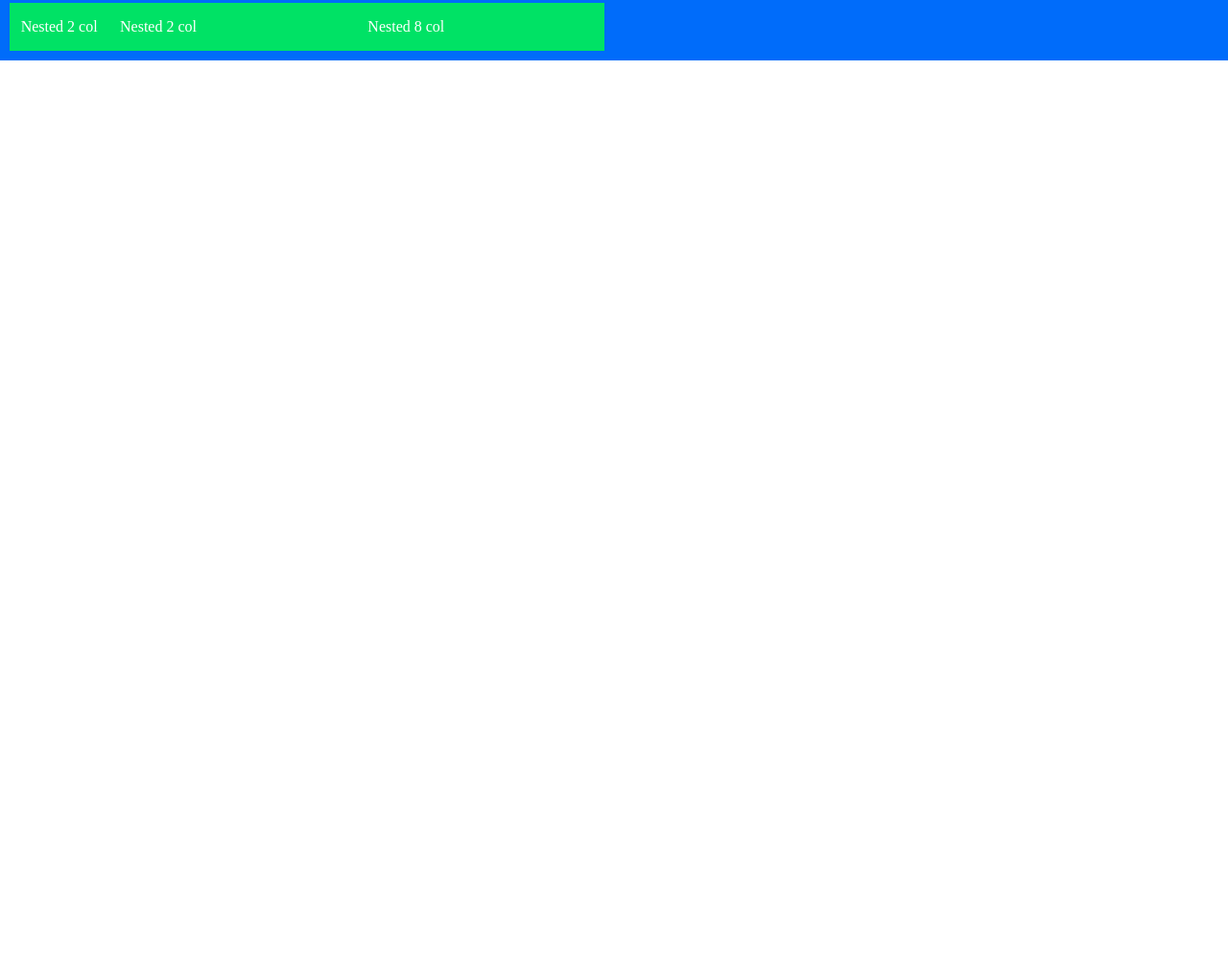
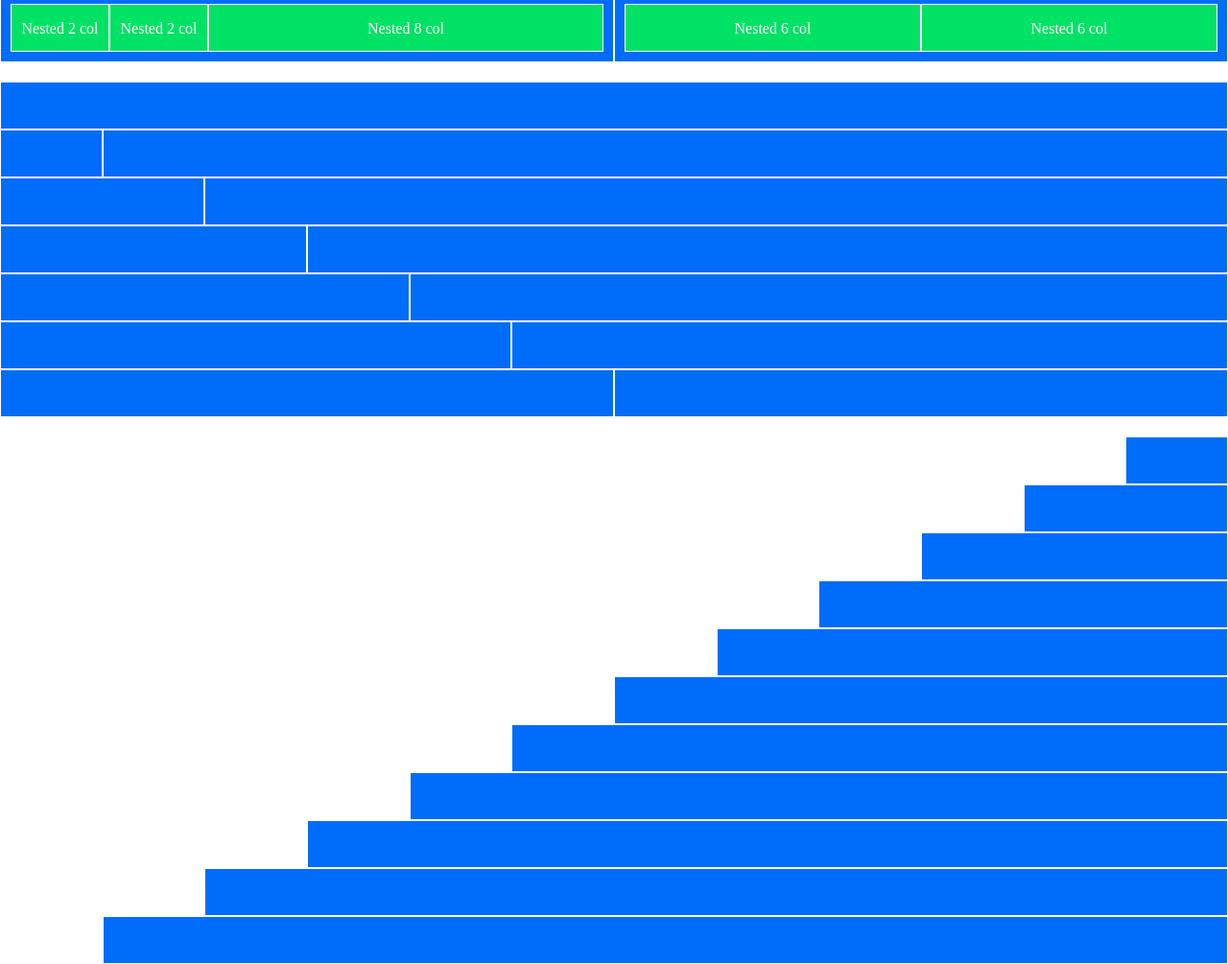
Before and after one commit to FedericoCapitani/html-css-12bool, a plain HTML site: page index.html in a window 1280 px wide. Shown: the part 257-1262 px from the top of the page at 96% size. Before the commit the page ends 800 px from the top, so only its background shows below. Drawn offline with Linux system fonts and the light colour scheme.

Commit message:
completare screenshot

```diff
--- a/assets/framework.css
+++ b/assets/framework.css
@@ -9,7 +9,7 @@
     margin: 0 auto;
 }
 
-.container[class^="col-"]{
+.container [class^="col"]{
     border: 1px solid white;
 }
 
--- a/assets/style.css
+++ b/assets/style.css
@@ -7,6 +7,9 @@
 }
 .margin_green{
     margin: 10px;
+}
+.height50{
+    height: 50px;
 }
 .bg_blue{
     background-color: var(--blue);
--- a/index.html
+++ b/index.html
@@ -53,7 +53,83 @@
                     <div class="col-8 bg_green text">Nested 8 col</div>
                 </div>
             </div>
-            <div class="col-6 bg_blue"></div>
+            <div class="col-6 bg_blue">
+                <div class="row margin_green">
+                    <div class="col-6 bg_green text">Nested 6 col</div>
+                    <div class="col-6 bg_green text">Nested 6 col</div>
+                </div>
+            </div>
+        </div>
+        <div class="row marginTop">
+            <div class="col-12 bg_blue height50"></div>
+        </div>
+        <div class="row">
+            <div class="col-1 bg_blue height50"></div>
+            <div class="col-11 bg_blue height50"></div>
+        </div>
+        <div class="row">
+            <div class="col-2 bg_blue height50"></div>
+            <div class="col-10 bg_blue height50"></div>
+        </div>
+        <div class="row">
+            <div class="col-3 bg_blue height50"></div>
+            <div class="col-9 bg_blue height50"></div>
+        </div>
+        <div class="row">
+            <div class="col-4 bg_blue height50"></div>
+            <div class="col-8 bg_blue height50"></div>
+        </div>
+        <div class="row">
+            <div class="col-5 bg_blue height50"></div>
+            <div class="col-7 bg_blue height50"></div>
+        </div>
+        <div class="row">
+            <div class="col-6 bg_blue height50"></div>
+            <div class="col-6 bg_blue height50"></div>
+        </div>
+        <div class="row marginTop">
+            <div class="col-11 height50"></div>
+            <div class="col-1 bg_blue height50"></div>
+        </div>
+        <div class="row">
+            <div class="col-10 height50"></div>
+            <div class="col-2 bg_blue height50"></div>
+        </div>
+        <div class="row">
+            <div class="col-9 height50"></div>
+            <div class="col-3 bg_blue height50"></div>
+        </div>
+        <div class="row">
+            <div class="col-8 height50"></div>
+            <div class="col-4 bg_blue height50"></div>
+        </div>
+        <div class="row">
+            <div class="col-7 height50"></div>
+            <div class="col-5 bg_blue height50"></div>
+        </div>
+        <div class="row">
+            <div class="col-6 height50"></div>
+            <div class="col-6 bg_blue height50"></div>
+        </div>
+        <div class="row">
+            <div class="col-5 height50"></div>
+            <div class="col-7 bg_blue height50"></div>
+        </div>
+        <div class="row">
+            <div class="col-4 height50"></div>
+            <div class="col-8 bg_blue height50"></div>
+        </div>
+        <div class="row">
+            <div class="col-3 height50"></div>
+            <div class="col-9 bg_blue height50"></div>
+        </div>
+        <div class="row">
+            <div class="col-2 height50"></div>
+            <div class="col-10 bg_blue height50"></div>
+        </div>
+        <div class="row">
+            <div class="col-1 height50"></div>
+            <div class="col-11 bg_blue height50"></div>
         </div>
     </div>
 
```
